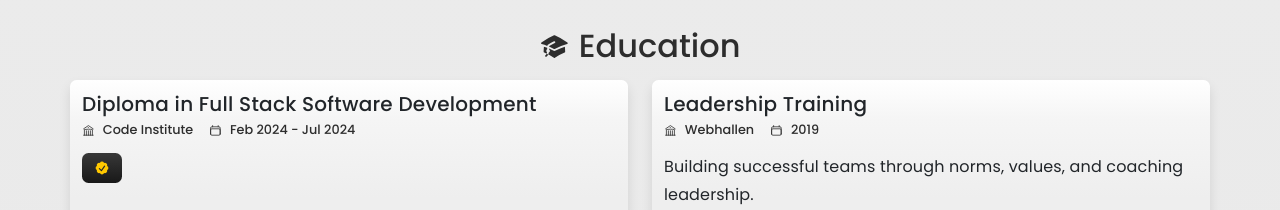
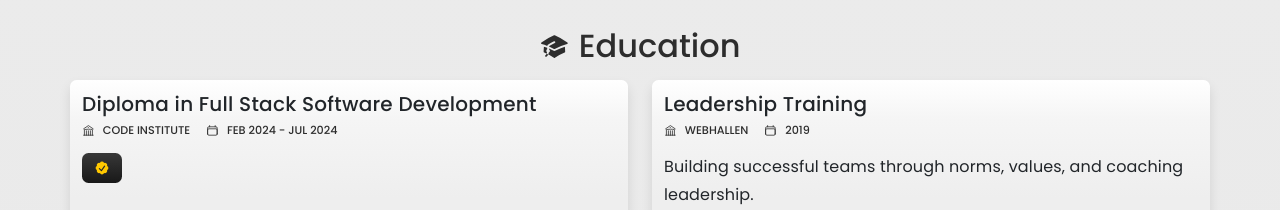
Before and after one commit to j0hanz/j0hanz-portfolio, a React (Create React App) app: page / in a window 1280 px wide. Shown: the part 1020-1230 px from the top of the page. Built offline with nearby package versions, Linux system fonts and the light colour scheme; no server answers.

Commit message:
Improve text styling

```diff
--- a/src/sections/Education.js
+++ b/src/sections/Education.js
@@ -30,13 +30,13 @@ const Education = () => {
             <span>{edu.title}</span>
           </Card.Title>
           <Card.Subtitle className="mb-3 d-flex align-items-center">
-            <span className={appStyles.customBadge}>
+            <div className={appStyles.customBadge}>
               <HiOutlineBuildingLibrary className="me-2" />
-              {edu.school}
-            </span>
+              <span className={appStyles.badgeText}>{edu.school}</span>
+            </div>
             <span className={appStyles.customBadge}>
               <HiOutlineCalendar className="me-2" />
-              {edu.duration}
+              <span className={appStyles.badgeText}>{edu.duration}</span>
             </span>
           </Card.Subtitle>
           {edu.description && (
```
